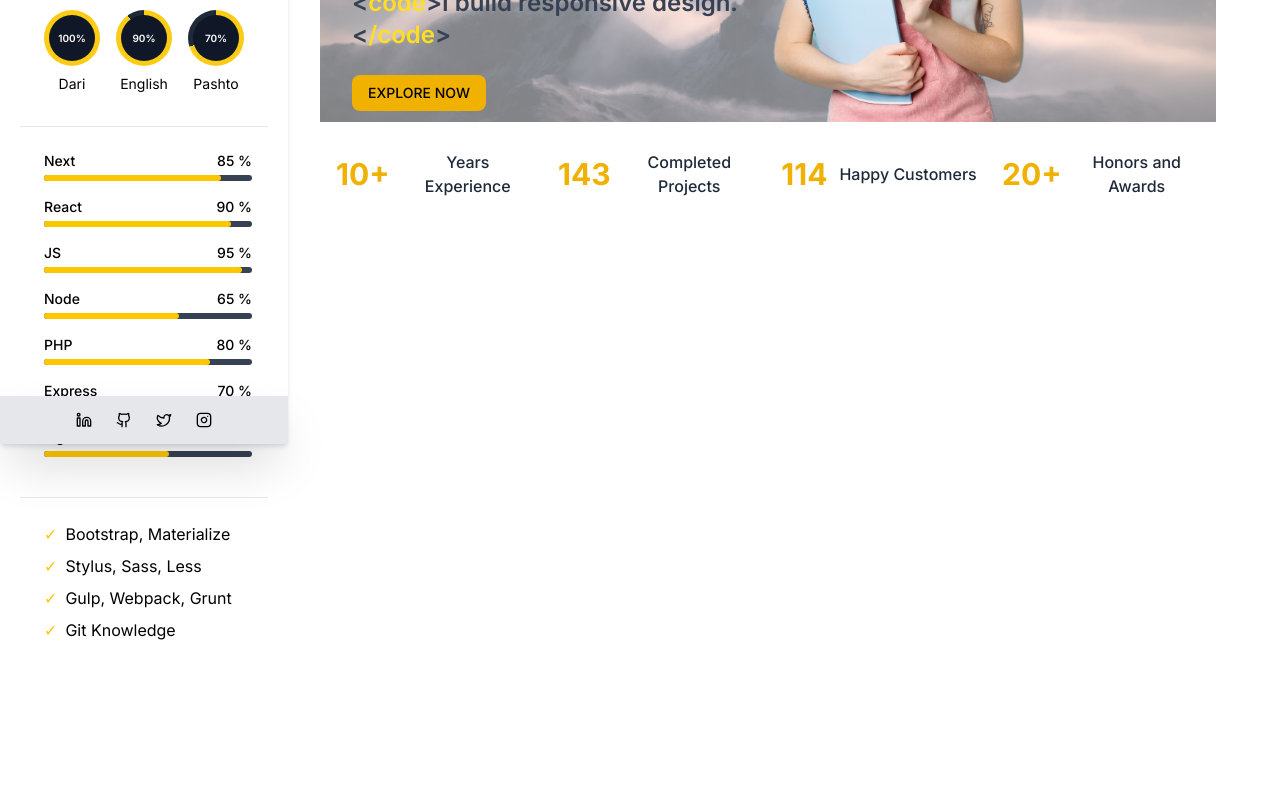
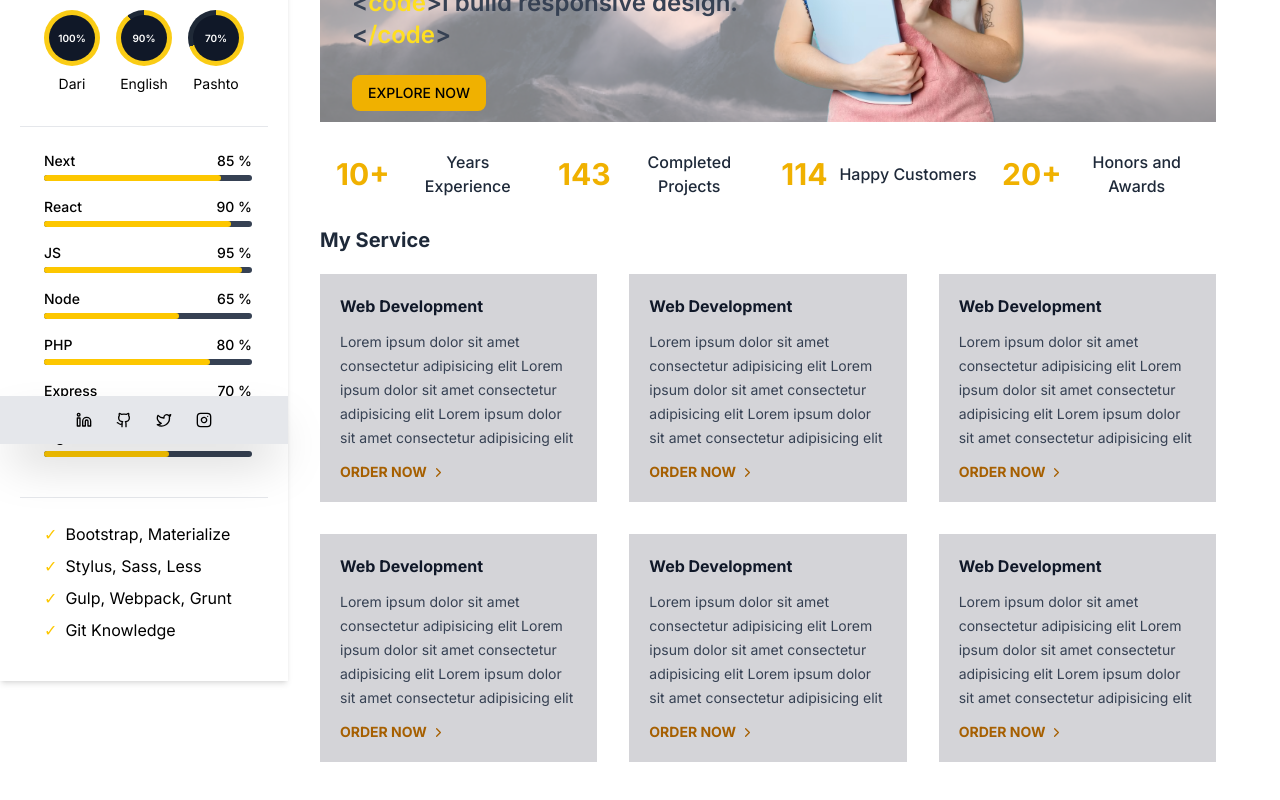
Before and after one commit to alinexon/my-portfolio, a Next.js app: page / in a window 1280 px wide. Shown: the part 356-1156 px from the top of the page. Before the commit the page ends 1037 px from the top, so only its background shows below. Built offline with nearby package versions, Linux system fonts and the light colour scheme.

Commit message:
add services section

```diff
--- a/src/components/left-sidebar.tsx
+++ b/src/components/left-sidebar.tsx
@@ -48,7 +48,7 @@ function LeftSidebar({ setZoomed }: Props) {
       {/* Sidebar */}
       <aside
         className={cn(
-          "top-0 left-0 h-full bg-white dark:bg-zinc-900 shadow-md dark:shadow-lg transition-transform duration-300 absolute z-40 lg:block",
+          "top-0 left-0  bg-white dark:bg-zinc-900 shadow-md dark:shadow-lg transition-transform duration-300 absolute z-40 lg:block",
           "lg:translate-x-0",
           isOpen ? "translate-x-0" : "-translate-x-full"
         )}
--- a/src/components/main-content.tsx
+++ b/src/components/main-content.tsx
@@ -4,6 +4,7 @@ import Image from "next/image";
 import { TypeAnimation } from "react-type-animation";
 import { ModeToggle } from "./mode-toggle";
 import { Button } from "./ui/button";
+import { ChevronRight } from "lucide-react";
 
 type Props = {
   isRightSidebarOpen: boolean;
@@ -27,7 +28,7 @@ function MainContent({ isRightSidebarOpen, showImage, setShowImage }: Props) {
       </header>
 
       <main
-        className={`transition-all duration-300 px-16 py-16 pt-28 min-h-screen relative z-10 lg:ml-64 ${
+        className={`transition-all duration-300 px-4 sm:px-8 md:px-10 lg:px-16 py-8 sm:py-10  md:py-12 lg:pt-28 pt-24 min-h-screen relative z-10 lg:ml-64 ${
           isRightSidebarOpen ? "lg:translate-x-[-12rem]" : "lg:translate-x-0"
         }`}
       >
@@ -122,6 +123,154 @@ function MainContent({ isRightSidebarOpen, showImage, setShowImage }: Props) {
             </ul>
           </div>
         </section>
+        <section id="services">
+          <h2 className="font-bold text-gray-800 dark:text-white mb-5 text-xl text-center lg:text-left">
+            My Service
+          </h2>
+
+          <div className="grid gap-8 sm:grid-cols-1 md:grid-cols-2 lg:grid-cols-3">
+            <div className="flex flex-col gap-3 bg-zinc-300 dark:bg-zinc-900 p-5  w-full">
+              <h2 className="text-gray-900 font-bold dark:text-white">
+                Web Development
+              </h2>
+              <p className="text-sm leading-6 text-gray-700 dark:text-gray-400">
+                Lorem ipsum dolor sit amet consectetur adipisicing elit Lorem
+                ipsum dolor sit amet consectetur adipisicing elit Lorem ipsum
+                dolor sit amet consectetur adipisicing elit
+              </p>
+              <div className="flex items-center">
+                <a
+                  href="contact"
+                  className="group font-bold text-yellow-700 dark:text-yellow-400 uppercase text-sm hover:text-yellow-600 hover:drop-shadow-[0_0_3px_rgba(234,179,8,0.1)] transition duration-300 flex items-center"
+                >
+                  order now{" "}
+                  <ChevronRight
+                    size={15}
+                    strokeWidth={2}
+                    className="ml-1 text-yellow-700 dark:text-yellow-600 transition duration-500 transform group-hover:translate-x-1"
+                  />
+                </a>
+              </div>
+            </div>
+            <div className="flex flex-col gap-3 bg-zinc-300 dark:bg-zinc-900 p-5  w-full">
+              <h2 className="text-gray-900 font-bold dark:text-white">
+                Web Development
+              </h2>
+              <p className="text-sm leading-6 text-gray-700 dark:text-gray-400">
+                Lorem ipsum dolor sit amet consectetur adipisicing elit Lorem
+                ipsum dolor sit amet consectetur adipisicing elit Lorem ipsum
+                dolor sit amet consectetur adipisicing elit
+              </p>
+              <div className="flex items-center">
+                <a
+                  href="contact"
+                  className="group font-bold text-yellow-700 dark:text-yellow-400 uppercase text-sm hover:text-yellow-600 hover:drop-shadow-[0_0_3px_rgba(234,179,8,0.1)] transition duration-300 flex items-center"
+                >
+                  order now{" "}
+                  <ChevronRight
+                    size={15}
+                    strokeWidth={2}
+                    className="ml-1 text-yellow-700 dark:text-yellow-600 transition duration-500 transform group-hover:translate-x-1"
+                  />
+                </a>
+              </div>
+            </div>
+            <div className="flex flex-col gap-3 bg-zinc-300 dark:bg-zinc-900 p-5  w-full">
+              <h2 className="text-gray-900 font-bold dark:text-white">
+                Web Development
+              </h2>
+              <p className="text-sm leading-6 text-gray-700 dark:text-gray-400">
+                Lorem ipsum dolor sit amet consectetur adipisicing elit Lorem
+                ipsum dolor sit amet consectetur adipisicing elit Lorem ipsum
+                dolor sit amet consectetur adipisicing elit
+              </p>
+              <div className="flex items-center">
+                <a
+                  href="contact"
+                  className="group font-bold text-yellow-700 dark:text-yellow-400 uppercase text-sm hover:text-yellow-600 hover:drop-shadow-[0_0_3px_rgba(234,179,8,0.1)] transition duration-300 flex items-center"
+                >
+                  order now{" "}
+                  <ChevronRight
+                    size={15}
+                    strokeWidth={2}
+                    className="ml-1 text-yellow-700 dark:text-yellow-600 transition duration-500 transform group-hover:translate-x-1"
+                  />
+                </a>
+              </div>
+            </div>
+            <div className="flex flex-col gap-3 bg-zinc-300 dark:bg-zinc-900 p-5  w-full">
+              <h2 className="text-gray-900 font-bold dark:text-white">
+                Web Development
+              </h2>
+              <p className="text-sm leading-6 text-gray-700 dark:text-gray-400">
+                Lorem ipsum dolor sit amet consectetur adipisicing elit Lorem
+                ipsum dolor sit amet consectetur adipisicing elit Lorem ipsum
+                dolor sit amet consectetur adipisicing elit
+              </p>
+              <div className="flex items-center">
+                <a
+                  href="contact"
+                  className="group font-bold text-yellow-700 dark:text-yellow-400 uppercase text-sm hover:text-yellow-600 hover:drop-shadow-[0_0_3px_rgba(234,179,8,0.1)] transition duration-300 flex items-center"
+                >
+                  order now{" "}
+                  <ChevronRight
+                    size={15}
+                    strokeWidth={2}
+                    className="ml-1 text-yellow-700 dark:text-yellow-600 transition duration-500 transform group-hover:translate-x-1"
+                  />
+                </a>
+              </div>
+            </div>
+            <div className="flex flex-col gap-3 bg-zinc-300 dark:bg-zinc-900 p-5  w-full">
+              <h2 className="text-gray-900 font-bold dark:text-white">
+                Web Development
+              </h2>
+              <p className="text-sm leading-6 text-gray-700 dark:text-gray-400">
+                Lorem ipsum dolor sit amet consectetur adipisicing elit Lorem
+                ipsum dolor sit amet consectetur adipisicing elit Lorem ipsum
+                dolor sit amet consectetur adipisicing elit
+              </p>
+              <div className="flex items-center">
+                <a
+                  href="contact"
+                  className="group font-bold text-yellow-700 dark:text-yellow-400 uppercase text-sm hover:text-yellow-600 hover:drop-shadow-[0_0_3px_rgba(234,179,8,0.1)] transition duration-300 flex items-center"
+                >
+                  order now{" "}
+                  <ChevronRight
+                    size={15}
+                    strokeWidth={2}
+                    className="ml-1 text-yellow-700 dark:text-yellow-600 transition duration-500 transform group-hover:translate-x-1"
+                  />
+                </a>
+              </div>
+            </div>
+            <div className="flex flex-col gap-3 bg-zinc-300 dark:bg-zinc-900 p-5  w-full">
+              <h2 className="text-gray-900 font-bold dark:text-white">
+                Web Development
+              </h2>
+              <p className="text-sm leading-6 text-gray-700 dark:text-gray-400">
+                Lorem ipsum dolor sit amet consectetur adipisicing elit Lorem
+                ipsum dolor sit amet consectetur adipisicing elit Lorem ipsum
+                dolor sit amet consectetur adipisicing elit
+              </p>
+              <div className="flex items-center">
+                <a
+                  href="contact"
+                  className="group font-bold text-yellow-700 dark:text-yellow-400 uppercase text-sm hover:text-yellow-600 hover:drop-shadow-[0_0_3px_rgba(234,179,8,0.1)] transition duration-300 flex items-center"
+                >
+                  order now{" "}
+                  <ChevronRight
+                    size={15}
+                    strokeWidth={2}
+                    className="ml-1 text-yellow-700 dark:text-yellow-600 transition duration-500 transform group-hover:translate-x-1"
+                  />
+                </a>
+              </div>
+            </div>
+
+            {/* Repeat for other cards */}
+          </div>
+        </section>
       </main>
     </>
   );
```
